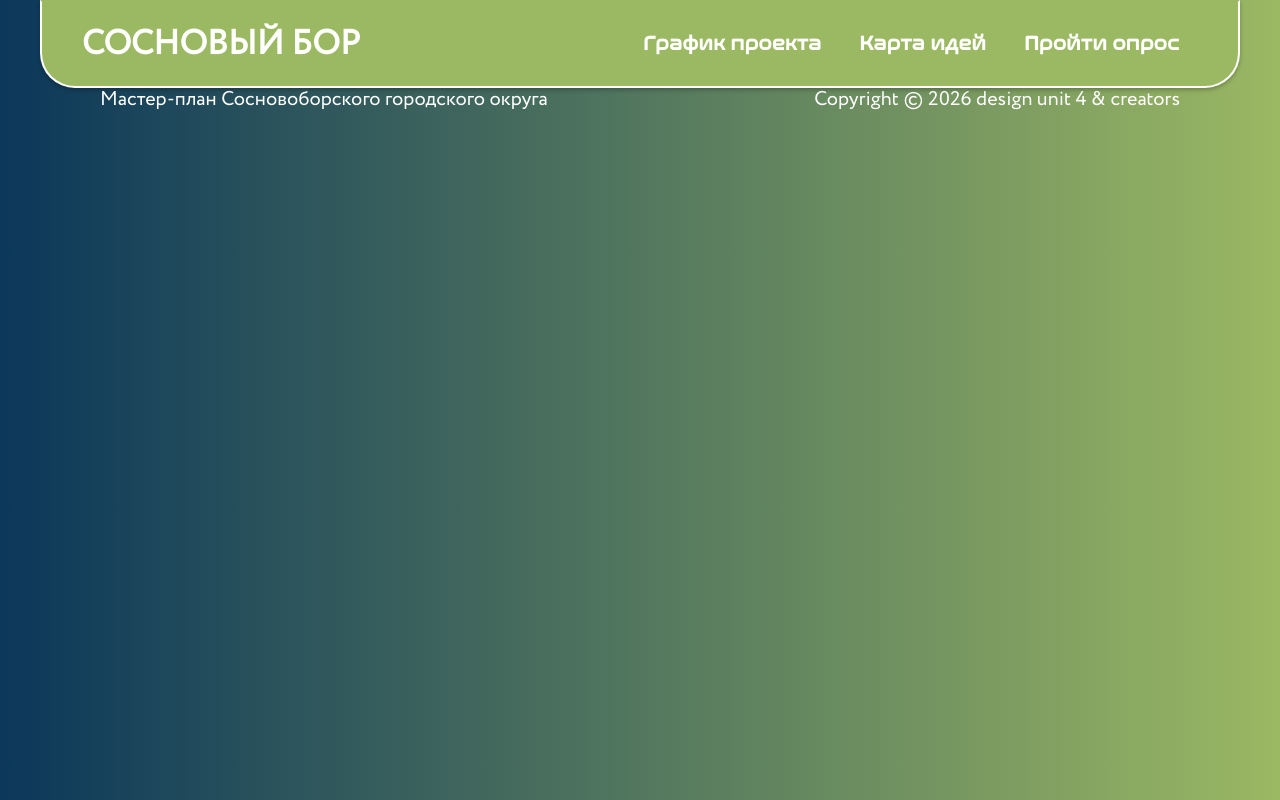
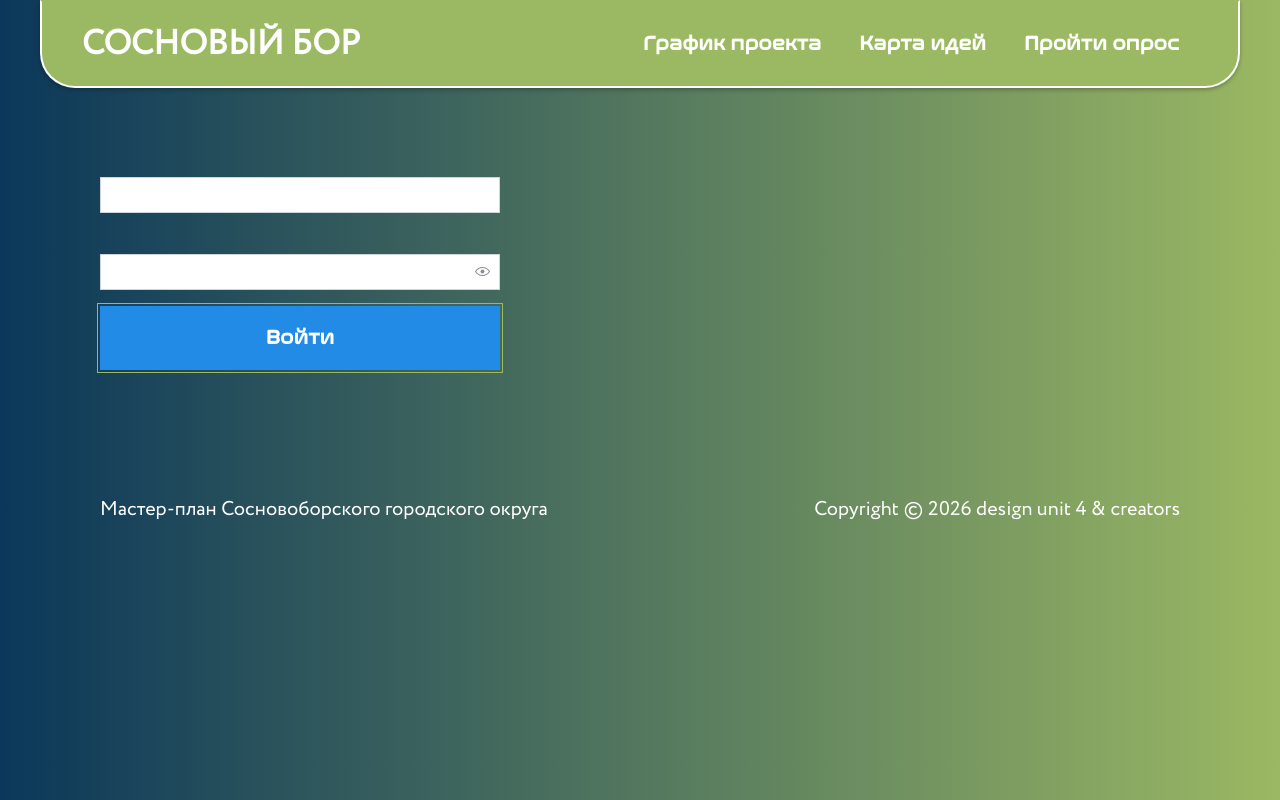
Before and after one commit to designunit/sosbor, a Next.js app in the folder frontend/: page /export in a window 1280 px wide. Built offline with nearby package versions, Linux system fonts and the light colour scheme.

Commit message:
feat: implement ExportPageContent with login form, preview tables, and CSV download

```diff
--- a/frontend/src/app/(default)/export/ExportPageContent.tsx
+++ b/frontend/src/app/(default)/export/ExportPageContent.tsx
@@ -1,5 +1,230 @@
 "use client"
 
-export function ExportPageContent() {
-    return null
+import { zodResolver } from "@hookform/resolvers/zod"
+import { Alert, Button, Group, Loader, PasswordInput, Stack, Table, Text, TextInput, Title } from "@mantine/core"
+import type { ReactElement } from "react"
+import { useState } from "react"
+import { Controller, useForm } from "react-hook-form"
+import { z } from "zod"
+import { downloadCsv, featuresToCsv, surveysToCsv } from "@/lib/exportCsv"
+import { fetchAllFeatures, fetchAllSurveys, loginAsSuperuser } from "@/lib/pocketbase"
+import { surveySchema } from "@/surveySchema"
+import type { ExportAuthState, ExportDataState, FeatureRow, SurveyRecord } from "@/types"
+
+const loginSchema = z.object({
+    email: z.string().email("Введите корректный email"),
+    password: z.string().min(1, "Введите пароль"),
+})
+
+type LoginFormData = z.infer<typeof loginSchema>
+
+type LoginFormProps = {
+    onSuccess: () => void
 }
+
+function LoginForm({ onSuccess }: LoginFormProps): ReactElement {
+    const [loading, setLoading] = useState(false)
+    const [error, setError] = useState<string | null>(null)
+    const {
+        control,
+        handleSubmit,
+        formState: { errors },
+    } = useForm<LoginFormData>({
+        resolver: zodResolver(loginSchema),
+    })
+
+    const onSubmit = async (data: LoginFormData): Promise<void> => {
+        setLoading(true)
+        setError(null)
+        try {
+            await loginAsSuperuser(data.email, data.password)
+            onSuccess()
+        } catch (err) {
+            setLoading(false)
+            setError(err instanceof Error ? err.message : "Ошибка входа")
+        }
+    }
+
+    return (
+        <Stack maw={400}>
+            <Title order={2}>Вход для суперпользователя</Title>
+            {error && (
+                <Alert color="red" title="Ошибка">
+                    {error}
+                </Alert>
+            )}
+            <form onSubmit={handleSubmit(onSubmit)}>
+                <Stack>
+                    <Controller
+                        control={control}
+                        name="email"
+                        render={({ field }) => (
+                            <TextInput {...field} label="Email" type="email" error={errors.email?.message} />
+                        )}
+                    />
+                    <Controller
+                        control={control}
+                        name="password"
+                        render={({ field }) => (
+                            <PasswordInput {...field} label="Пароль" error={errors.password?.message} />
+                        )}
+                    />
+                    <Button type="submit" loading={loading}>
+                        Войти
+                    </Button>
+                </Stack>
+            </form>
+        </Stack>
+    )
+}
+
+type FeaturesTableProps = {
+    features: FeatureRow[]
+}
+
+function FeaturesTable({ features }: FeaturesTableProps): ReactElement {
+    const preview = features.slice(0, 10)
+    return (
+        <Table>
+            <Table.Thead>
+                <Table.Tr>
+                    <Table.Th>id</Table.Th>
+                    <Table.Th>content</Table.Th>
+                    <Table.Th>lng</Table.Th>
+                    <Table.Th>lat</Table.Th>
+                    <Table.Th>created</Table.Th>
+                </Table.Tr>
+            </Table.Thead>
+            <Table.Tbody>
+                {preview.map((row) => (
+                    <Table.Tr key={row.id}>
+                        <Table.Td>{row.id}</Table.Td>
+                        <Table.Td>{row.content}</Table.Td>
+                        <Table.Td>{row.lng}</Table.Td>
+                        <Table.Td>{row.lat}</Table.Td>
+                        <Table.Td>{row.created}</Table.Td>
+                    </Table.Tr>
+                ))}
+            </Table.Tbody>
+        </Table>
+    )
+}
+
+type SurveysTableProps = {
+    surveys: SurveyRecord[]
+}
+
+function SurveysTable({ surveys }: SurveysTableProps): ReactElement {
+    const preview = surveys.slice(0, 10)
+    return (
+        <Table>
+            <Table.Thead>
+                <Table.Tr>
+                    <Table.Th>id</Table.Th>
+                    <Table.Th>created</Table.Th>
+                    <Table.Th>Ответов</Table.Th>
+                </Table.Tr>
+            </Table.Thead>
+            <Table.Tbody>
+                {preview.map((row) => (
+                    <Table.Tr key={row.id}>
+                        <Table.Td>{row.id}</Table.Td>
+                        <Table.Td>{row.created}</Table.Td>
+                        <Table.Td>{row.data.length}</Table.Td>
+                    </Table.Tr>
+                ))}
+            </Table.Tbody>
+        </Table>
+    )
+}
+
+export function ExportPageContent(): ReactElement {
+    const [authState, setAuthState] = useState<ExportAuthState>({ status: "idle" })
+    const [dataState, setDataState] = useState<ExportDataState>({ status: "idle" })
+
+    const handleAuthSuccess = async (): Promise<void> => {
+        setAuthState({ status: "authenticated" })
+        setDataState({ status: "loading" })
+        try {
+            const [rawFeatures, surveys] = await Promise.all([fetchAllFeatures(), fetchAllSurveys()])
+            const features: FeatureRow[] = rawFeatures
+                .filter((r) => !r.isBanned)
+                .map((r) => ({
+                    id: r.id,
+                    content: r.content,
+                    lng: r.feature?.geometry?.coordinates?.[0] ?? 0,
+                    lat: r.feature?.geometry?.coordinates?.[1] ?? 0,
+                    created: r.created,
+                }))
+            setDataState({ status: "ready", features, surveys })
+        } catch (err) {
+            const message = err instanceof Error ? err.message : "Ошибка загрузки данных"
+            setDataState({ status: "error", message })
+        }
+    }
+
+    if (authState.status !== "authenticated") {
+        return (
+            <Stack py={40}>
+                <LoginForm onSuccess={handleAuthSuccess} />
+            </Stack>
+        )
+    }
+
+    if (dataState.status === "loading") {
+        return (
+            <Stack py={40} align="center">
+                <Loader />
+            </Stack>
+        )
+    }
+
+    if (dataState.status === "error") {
+        return (
+            <Stack py={40}>
+                <Alert color="red" title="Ошибка загрузки">
+                    {dataState.message}
+                </Alert>
+            </Stack>
+        )
+    }
+
+    if (dataState.status !== "ready") {
+        return <Stack py={40} />
+    }
+
+    const { features, surveys } = dataState
+
+    const handleDownloadFeatures = (): void => {
+        downloadCsv(featuresToCsv(features), "features.csv")
+    }
+
+    const handleDownloadSurveys = (): void => {
+        downloadCsv(surveysToCsv(surveys, surveySchema), "surveys.csv")
+    }
+
+    return (
+        <Stack py={40}>
+            <Stack>
+                <Group justify="space-between">
+                    <Title order={2}>Предложения на карте</Title>
+                    <Text c="dimmed">Всего: {features.length}</Text>
+                </Group>
+                <FeaturesTable features={features} />
+                <Button onClick={handleDownloadFeatures} w="fit-content">
+                    Скачать CSV
+                </Button>
+            </Stack>
+            <Stack>
+                <Group justify="space-between">
+                    <Title order={2}>Опросы</Title>
+                    <Text c="dimmed">Всего: {surveys.length}</Text>
+                </Group>
+                <SurveysTable surveys={surveys} />
+                <Button onClick={handleDownloadSurveys} w="fit-content">
+                    Скачать CSV
+                </Button>
+            </Stack>
+        </Stack>
+    )
+}
```
Also changed, not shown: 1 other file (tests, documents, lock files or other folders).
